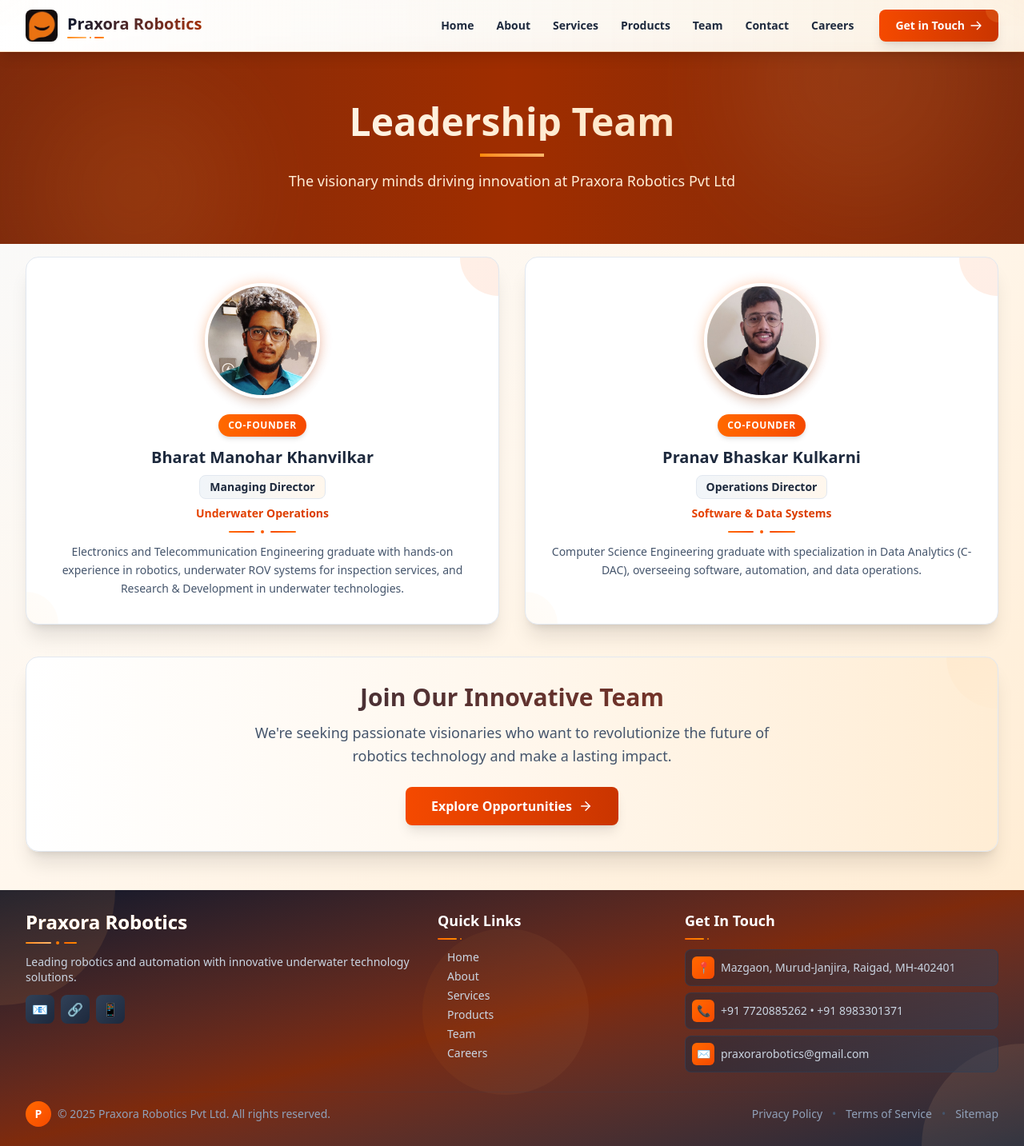
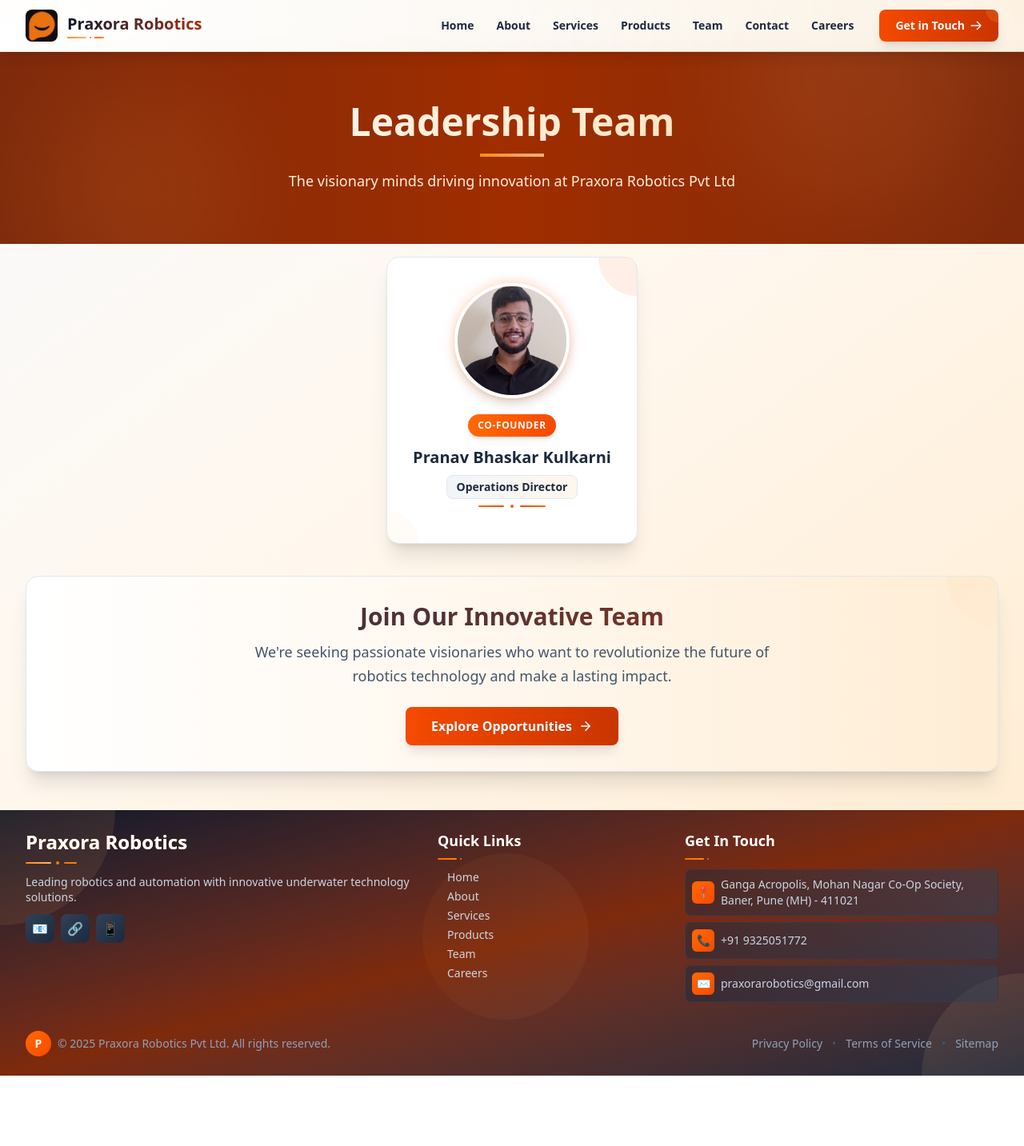
Before and after one commit to bharatind12/TestWebsite, a React (Vite) app in the folder robotics-company/: page /team in a window 1280 px wide. Shown: the whole page at 80% size. After the commit the page ends 1345 px from the top, so only its background shows below. Built offline with nearby package versions, Linux system fonts and the light colour scheme.

Commit message:
new changes

```diff
--- a/robotics-company/src/components/Footer.jsx
+++ b/robotics-company/src/components/Footer.jsx
@@ -63,8 +63,8 @@
             </div>
             <div className="space-y-2">
               {[
-                { icon: '📍', text: 'Mazgaon, Murud-Janjira, Raigad, MH-402401' },
-                { icon: '📞', text: '+91 7720885262 • +91 8983301371' },
+                { icon: '📍', text: 'Ganga Acropolis, Mohan Nagar Co-Op Society, Baner, Pune (MH) - 411021' },
+                { icon: '📞', text: '+91 9325051772' },
                 { icon: '✉️', text: 'praxorarobotics@gmail.com', link: 'mailto:praxorarobotics@gmail.com' }
               ].map((item, i) => (
                 <div key={i} className="group flex items-center p-2 bg-gradient-to-r from-slate-800/50 to-slate-700/50 rounded-lg border border-slate-700/50 hover:border-orange-400/30 transition-all duration-300 hover:shadow-lg hover:shadow-orange-400/10">
--- a/robotics-company/src/pages/Contact.jsx
+++ b/robotics-company/src/pages/Contact.jsx
@@ -39,7 +39,7 @@
       type: "Head Office",
       location: "Mazgaon, Murud-Janjira",
       address: "Dist-Raigarh (MH) - 402401",
-      phone: "+91 8983301371",
+      phone: "+91 9325051772",
       email: "praxorarobotics@gmail.com",
       specialty: "R&D Project inquiries",
       gradient: "from-orange-500 to-orange-600"
@@ -48,7 +48,7 @@
       type: "Pune Branch",
       location: "Ganga Acropolis, Mohan Nagar Co-Op Society",
       address: "Baner, Pune (MH) - 411021",
-      phone: "+91 7720885262",
+      phone: "+91 9325051772",
       email: "praxorarobotics@gmail.com",
       specialty: "Service and Job inquiries",
       gradient: "from-orange-500 to-orange-600"
@@ -58,19 +58,19 @@
   const socialLinks = [
     {
       icon: Instagram,
-      url: "https://www.instagram.com/",
+      url: "https://www.instagram.com/praxorarobitics?igsh=MXVtbmltNnZmeTllZQ==",
       color: "from-pink-500 to-purple-600",
       name: "Instagram"
     },
     {
       icon: Linkedin,
-      url: "https://www.linkedin.com/",
+      url: "https://www.linkedin.com/in/praxora-robotics-95b55937a/",
       color: "from-blue-600 to-blue-700",
       name: "LinkedIn"
     },
     {
       icon: MessageCircle,
-      url: "https://wa.me/917720885262",
+      url: "https://wa.me/qr/QZZTKJFPBCECF1",
       color: "from-green-500 to-green-600",
       name: "WhatsApp"
     },
@@ -378,7 +378,7 @@
                 Call Head Office
               </a>
               <a
-                href="https://wa.me/917720885262"
+                href="https://wa.me/919325051772"
                 target="_blank"
                 rel="noopener noreferrer"
                 className="inline-flex items-center px-6 py-3 bg-gradient-to-r from-green-600 to-green-700 text-white font-semibold rounded-lg hover:shadow-lg transform hover:-translate-y-0.5 transition-all"
--- a/robotics-company/src/pages/Team.jsx
+++ b/robotics-company/src/pages/Team.jsx
@@ -2,24 +2,39 @@
 import { ArrowRight } from 'lucide-react';
 import pranav from '../assets/pranav.jpeg';
 import bharat from '../assets/bharat.jpeg';
+
 const Team = () => {
   // Using placeholder images since we can't access the actual image imports
   const teamMembers = [
-    {
-      name: 'Bharat Manohar Khanvilkar',
-      role: 'Underwater Operations',
-      description: 'Electronics and Telecommunication Engineering graduate with hands-on experience in robotics, underwater ROV systems for inspection services, and Research & Development in underwater technologies.',
-      image: bharat,
-      additionalTitle: 'Managing Director',
-    },
+    // {
+    //   name: 'Bharat Manohar Khanvilkar',
+    //  // role: 'Underwater Operations',
+    //  // description: 'Electronics and Telecommunication Engineering graduate with hands-on experience in robotics, underwater ROV systems for inspection services, and Research & Development in underwater technologies.',
+    //   image: bharat,
+    //   additionalTitle: 'Managing Director',
+    // },
     {
       name: 'Pranav Bhaskar Kulkarni',
-      role: 'Software & Data Systems',
-      description: 'Computer Science Engineering graduate with specialization in Data Analytics (C-DAC), overseeing software, automation, and data operations.',
+     // role: 'Software & Data Systems',
+      //description: 'Computer Science Engineering graduate with specialization in Data Analytics (C-DAC), overseeing software, automation, and data operations.',
       image: pranav,
       additionalTitle: 'Operations Director',
     },
   ];
+
+  // Dynamic grid class based on number of team members
+  const getGridClass = () => {
+    const memberCount = teamMembers.length;
+    if (memberCount === 1) {
+      return "grid grid-cols-1 gap-8 mb-10 justify-items-center max-w-lg mx-auto";
+    } else if (memberCount === 2) {
+      return "grid grid-cols-1 lg:grid-cols-2 gap-8 mb-10";
+    } else if (memberCount === 3) {
+      return "grid grid-cols-1 md:grid-cols-2 lg:grid-cols-3 gap-8 mb-10";
+    } else {
+      return "grid grid-cols-1 md:grid-cols-2 lg:grid-cols-3 xl:grid-cols-4 gap-8 mb-10";
+    }
+  };
 
   return (
     <div className="bg-gradient-to-br from-slate-50 via-orange-50 to-orange-100 min-h-screen">
@@ -44,8 +59,8 @@
 
       {/* Main Content with overlap effect */}
       <div className="max-w-7xl mx-auto px-4 sm:px-6 lg:px-8 py-12 -mt-8 relative z-20">
-        {/* Team Members Grid - Optimized spacing */}
-        <div className="grid grid-cols-1 lg:grid-cols-2 gap-8 mb-10">
+        {/* Team Members Grid - Auto-adjustable spacing */}
+        <div className={getGridClass()}>
           {teamMembers.map((member, index) => (
             <div
               key={index}
@@ -87,9 +102,9 @@
                   </div>
 
                   {/* Role with orange gradient */}
-                  <p className="text-transparent bg-gradient-to-r from-orange-600 to-orange-700 bg-clip-text font-semibold text-sm mb-3">
+                  {/* <p className="text-transparent bg-gradient-to-r from-orange-600 to-orange-700 bg-clip-text font-semibold text-sm mb-3">
                     {member.role}
-                  </p>
+                  </p> */}
 
                   {/* Optimized Separator */}
                   <div className="flex justify-center mb-3">
@@ -98,9 +113,9 @@
                     <div className="w-8 h-0.5 bg-gradient-to-r from-orange-600 to-orange-500 rounded-full"></div>
                   </div>
 
-                  <p className="text-slate-600 leading-relaxed text-sm font-medium">
+                  {/* <p className="text-slate-600 leading-relaxed text-sm font-medium">
                     {member.description}
-                  </p>
+                  </p> */}
                 </div>
               </div>
             </div>
```
